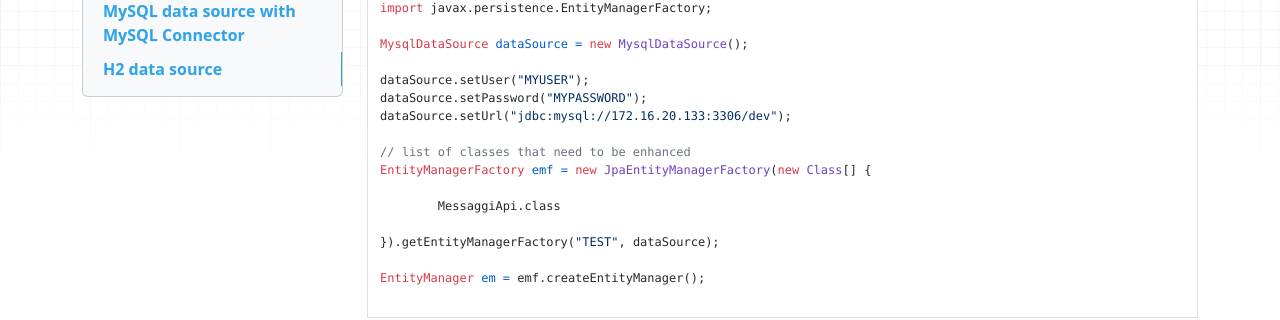
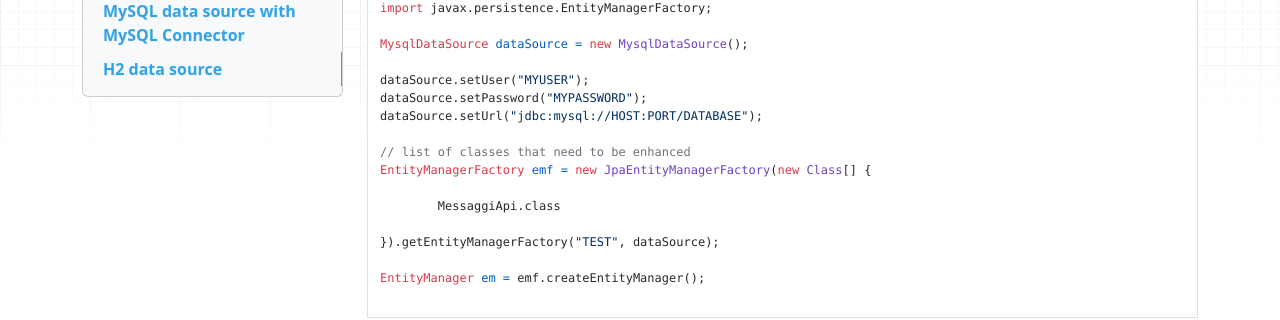
Before and after one commit to anotherMe/braindump, an MkDocs documentation site: the page built from docs/java/testing/manual_entitymanager.md, in a window 1280 px wide and 900 px high, scrolled down 1011 px. Shown: the part 151-471 px from the top of the window. Built offline with MkDocs 1.6.1, drawn with Linux system fonts in a browser that asks for light colours; nearby versions of some CDN libraries.

Commit message:
Docs updated

```diff
--- a/docs/java/testing/manual_entitymanager.md
+++ b/docs/java/testing/manual_entitymanager.md
@@ -60,7 +60,7 @@ MysqlDataSource dataSource = new MysqlDataSource();
 
 dataSource.setUser("MYUSER");
 dataSource.setPassword("MYPASSWORD");
-dataSource.setUrl("jdbc:mysql://172.16.20.133:3306/dev");
+dataSource.setUrl("jdbc:mysql://HOST:PORT/DATABASE");
 
 // list of classes that need to be enhanced
 EntityManagerFactory emf = new JpaEntityManagerFactory(new Class[] {
```
